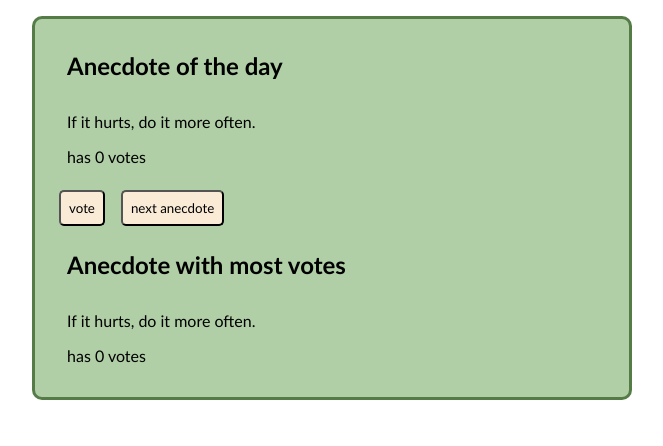
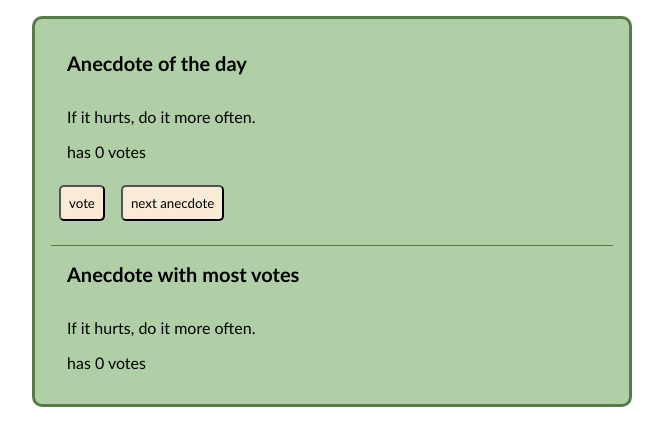
Before and after one commit to AnnamariKoo/03-anekdootit3, a React (Vite) app: page / in a window 1280 px wide. Shown: the top 446 px of the page, without its empty margins (308-971 px from the left). Built offline with nearby package versions, Linux system fonts and the light colour scheme.

Commit message:
Css pieniä muutoksia.

```diff
--- a/src/App.css
+++ b/src/App.css
@@ -9,7 +9,7 @@ body {
     "Lucida Sans", Arial, sans-serif;
 }
 
-article {
+section {
   max-width: 600px;
   margin: 0 auto;
   padding: 1rem;
@@ -18,8 +18,13 @@ article {
   border-radius: 10px;
 }
 
+article {
+  margin-top: 1rem;
+  border-top: solid 1px rgb(85, 124, 71);
+}
 h1 {
   padding: 1rem;
+  font-size: 20px;
 }
 
 p,
--- a/src/App.jsx
+++ b/src/App.jsx
@@ -18,9 +18,11 @@ const Button = ({ handleClick, text }) => (
 const BestAnecdote = (props) => {
   return (
     <>
-      <h1>Anecdote with most votes</h1>
-      <div> {props.anecdotes[props.bestIndex]} </div>
-      <p>has {props.bestVotes} votes</p>
+      <article>
+        <h1>Anecdote with most votes</h1>
+        <p> {props.anecdotes[props.bestIndex]}</p>
+        <p>has {props.bestVotes} votes</p>
+      </article>
     </>
   );
 };
@@ -54,7 +56,7 @@ const App = () => {
 
   return (
     <>
-      <article>
+      <section>
         <Anecdote anecdotes={anecdotes} selected={selected} points={points} />
         <Button handleClick={voteClick} text="vote" />
         <Button handleClick={randomClick} text="next anecdote" />
@@ -63,7 +65,7 @@ const App = () => {
           bestIndex={bestIndex}
           bestVotes={bestVotes}
         />
-      </article>
+      </section>
     </>
   );
 };
```
